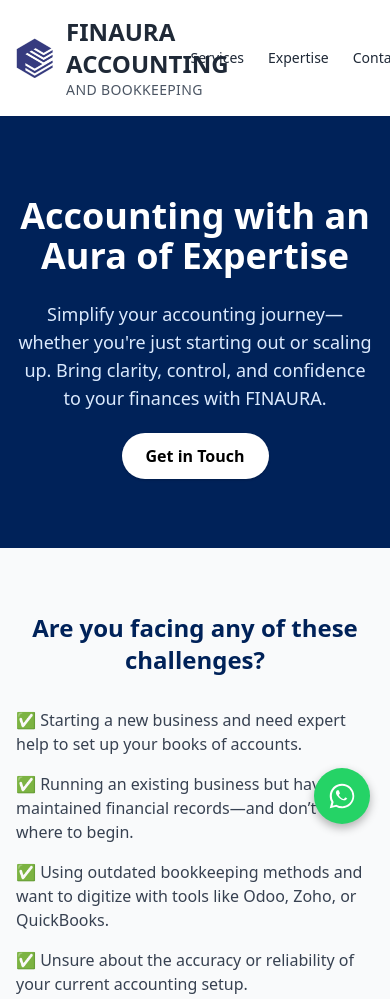
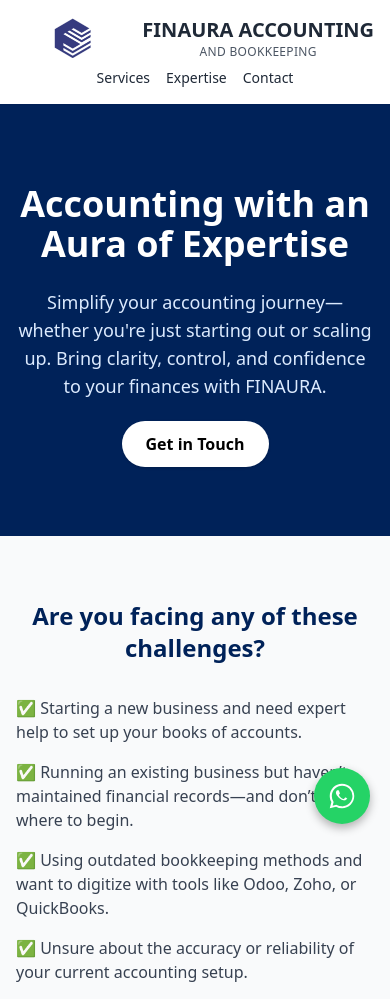
Before and after one commit to pranavpraj21/finaura, a plain HTML site: page index.html in a window 390 px wide. Shown: the top 999 px of the page. Drawn offline with nearby package versions, Linux system fonts and the light colour scheme.

Commit message:
Fixed text overlapping

```diff
--- a/index.html
+++ b/index.html
@@ -35,22 +35,23 @@
 <body class="bg-gray-50 text-gray-800 font-inter">
   <!-- Header -->
 <header class="bg-white shadow-sm sticky top-0 z-50">
-    <div class="max-w-7xl mx-auto flex justify-between items-center p-4">
-      <div class="flex items-center space-x-3">
+  <div class="max-w-7xl mx-auto flex flex-wrap md:flex-nowrap justify-between items-center p-4 space-y-2 md:space-y-0">
+    <div class="flex items-center space-x-3 w-full md:w-auto justify-center md:justify-start text-center md:text-left">
       <!-- Logo -->
-        <img src="logo.png" alt="Finaura Logo" class="h-10 w-auto">
+      <img src="logo.png" alt="Finaura Logo" class="h-10 w-auto mx-auto md:mx-0">
       <div class="leading-tight">
-        <h1 class="text-2xl font-bold text-[color:var(--brand-color)]">FINAURA ACCOUNTING </h1>
-        <p class="text-sm text-gray-600 tracking-wide">AND BOOKKEEPING</p>
+        <h1 class="text-xl sm:text-2xl font-bold text-[color:var(--brand-color)]">FINAURA ACCOUNTING</h1>
+        <p class="text-xs sm:text-sm text-gray-600 tracking-wide">AND BOOKKEEPING</p>
       </div>
     </div>
-      <nav class="space-x-6 text-sm font-medium flex items-center">
+    <nav class="w-full md:w-auto flex justify-center md:justify-end space-x-4 md:space-x-6 text-sm font-medium">
       <a href="#services" class="hover:text-[color:var(--brand-color)]">Services</a>
       <a href="#expertise" class="hover:text-[color:var(--brand-color)]">Expertise</a>
       <a href="#contact" class="hover:text-[color:var(--brand-color)]">Contact</a>
     </nav>
   </div>
 </header>
+
 
   <!-- Hero Section -->
   <section class="text-white py-20 text-center" style="background-color: var(--brand-color);">
```
Lines whose indentation alone changed are shown as unchanged.
